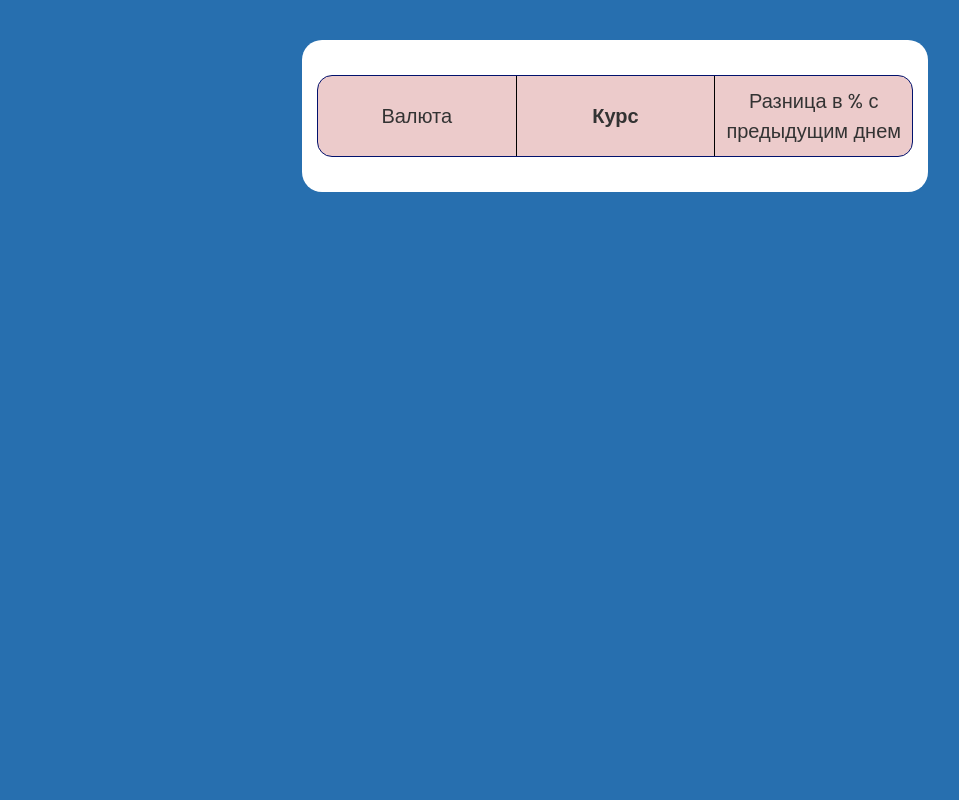
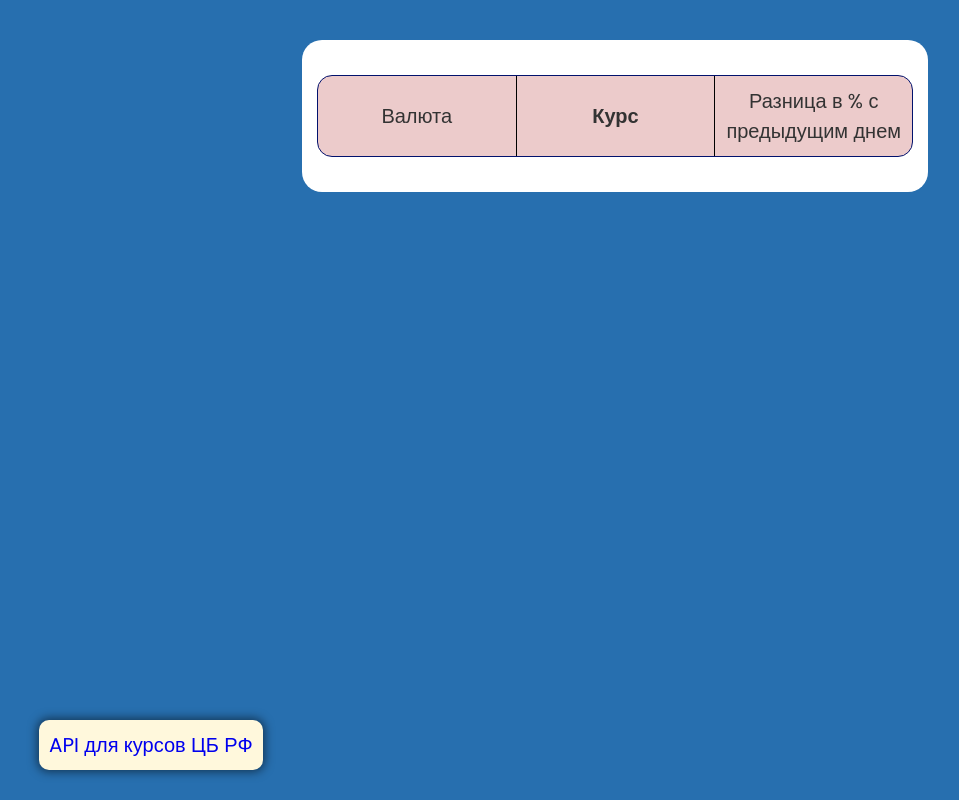
Before and after one commit to ArtBiriukov/money-cost, a plain HTML site: page index.html in a window 1280 px wide. Shown: the whole page, without its empty margins (25-984 px from the left). Drawn offline with Linux system fonts and the light colour scheme; no server answers.

Commit message:
add copyright API

```diff
--- a/index.html
+++ b/index.html
@@ -24,6 +24,7 @@
 
     </ul>
   </div>
+  <a class="copy" href="https://www.cbr-xml-daily.ru/">API для курсов ЦБ РФ</a>
   <script src="app.js"></script>
 </body>
 
--- a/style.css
+++ b/style.css
@@ -155,6 +155,23 @@ p {
   background: #ff9800;
 }
 
+.copy {
+  position: fixed;
+  bottom: 30px;
+  left: 5%;
+  background: cornsilk;
+  padding: 10px;
+  border-radius: 10px;
+  text-decoration: none;
+  box-shadow: 0 0 10px 2px rgba(0, 0, 0, 0.5);
+  transition: all 0.5s;
+}
+
+.copy:hover {
+  background: #5f5353;
+  color: #fff;
+}
+
 @keyframes hide {
   0% {
     opacity: 0;
```
